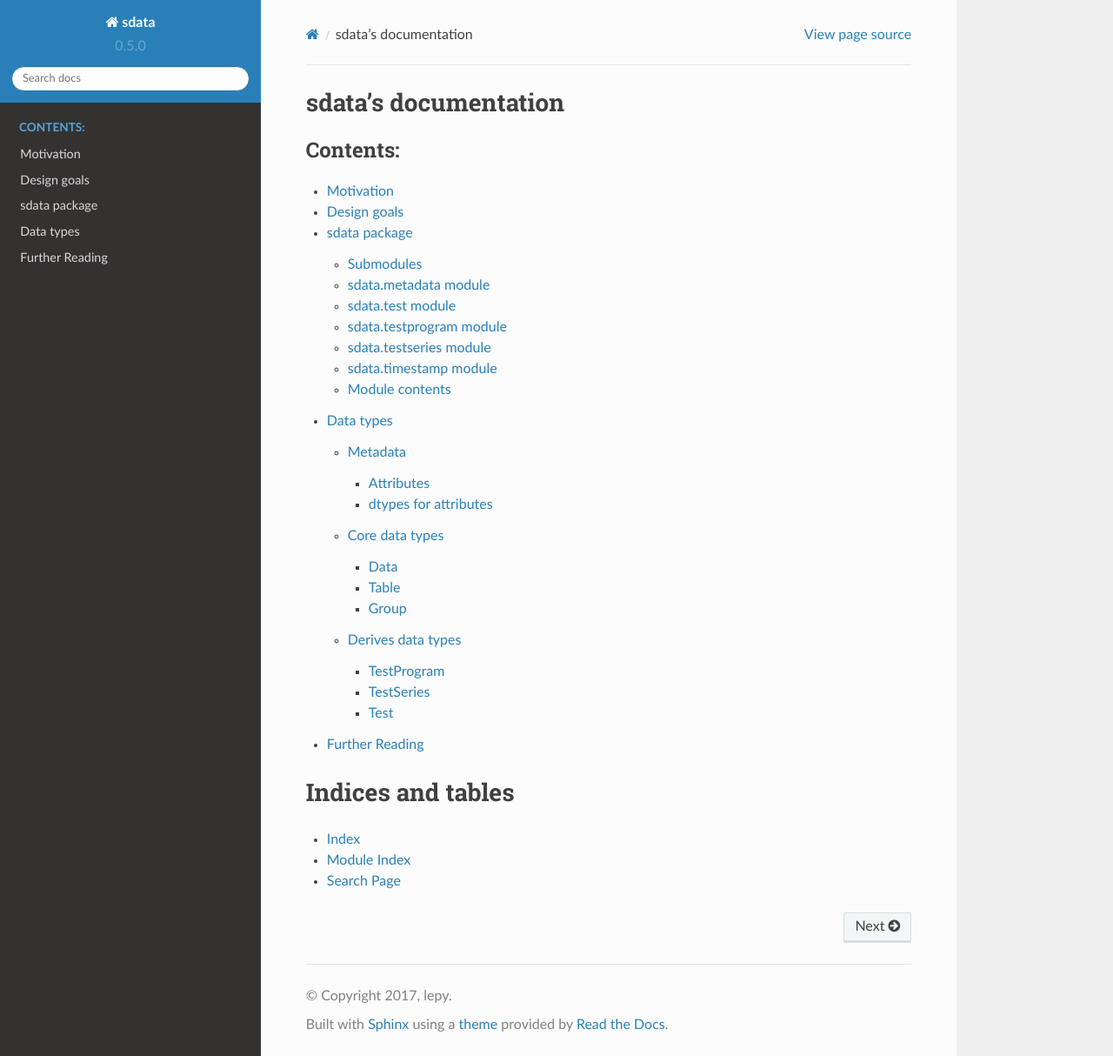
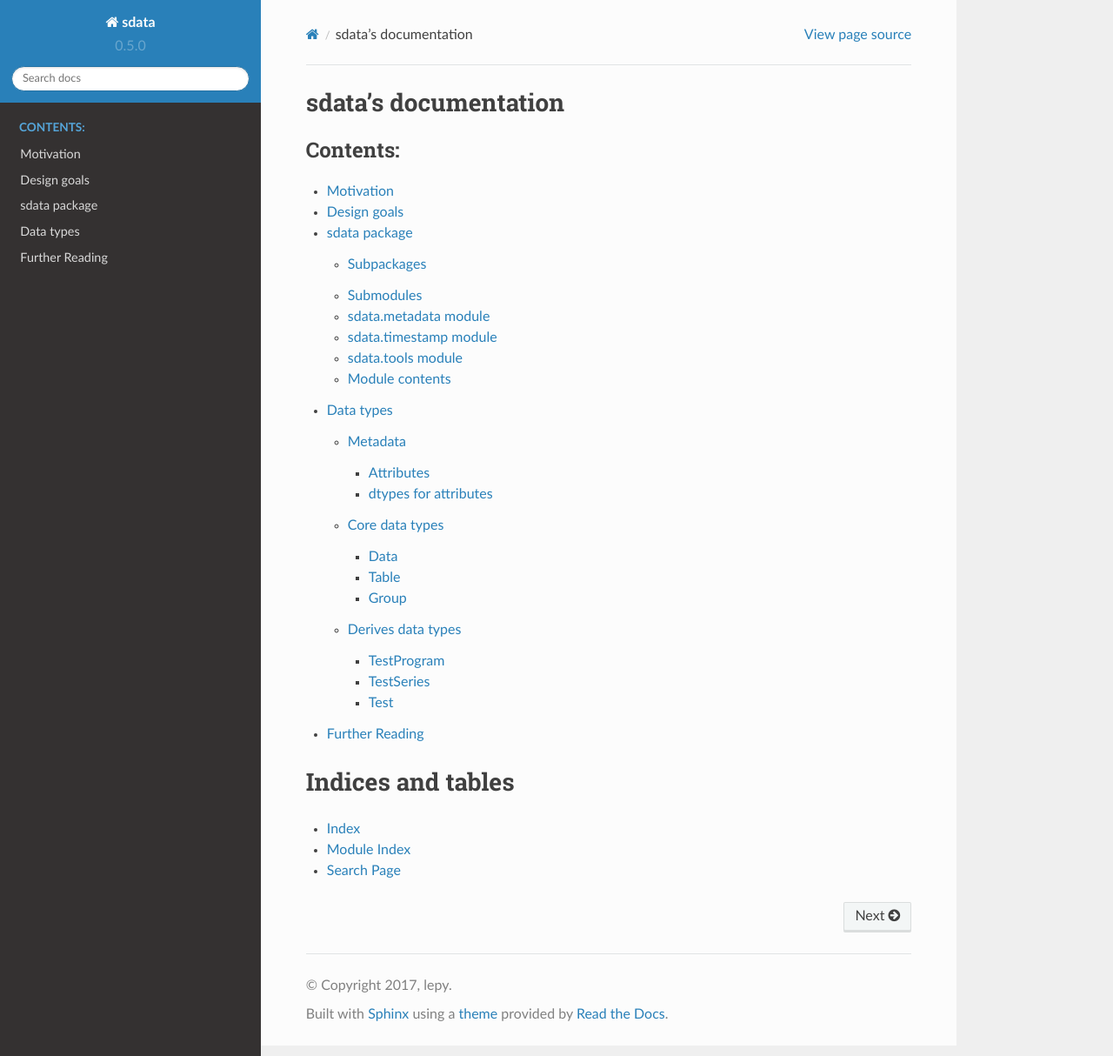
Before and after one commit to lepy/sdata, a Sphinx documentation site: the page built from docs/source/index.rst, in a window 1280 px wide and 1214 px high. Shown: the whole window at 87% size. Built offline with Sphinx 7.4.7 and the Read the Docs theme 2.0.0, drawn with Linux system fonts in a browser that asks for light colours; formulas are drawn with MathJax 3; pages that are not in the unit, such as notebooks, are missing from menus.

Commit message:
added xls index tool

```diff
--- a/docs/source/_dynamic/sdata.rst
+++ b/docs/source/_dynamic/sdata.rst
@@ -1,45 +1,36 @@
 sdata package
 =============
+
+Subpackages
+-----------
+
+.. toctree::
+
+    sdata.experiments
 
 Submodules
 ----------
 
-sdata\.metadata module
-----------------------
+sdata.metadata module
+---------------------
 
 .. automodule:: sdata.metadata
     :members:
     :undoc-members:
     :show-inheritance:
 
-sdata\.test module
-------------------
+sdata.timestamp module
+----------------------
 
-.. automodule:: sdata.test
+.. automodule:: sdata.timestamp
     :members:
     :undoc-members:
     :show-inheritance:
 
-sdata\.testprogram module
--------------------------
+sdata.tools module
+------------------
 
-.. automodule:: sdata.testprogram
-    :members:
-    :undoc-members:
-    :show-inheritance:
-
-sdata\.testseries module
-------------------------
-
-.. automodule:: sdata.testseries
-    :members:
-    :undoc-members:
-    :show-inheritance:
-
-sdata\.timestamp module
------------------------
-
-.. automodule:: sdata.timestamp
+.. automodule:: sdata.tools
     :members:
     :undoc-members:
     :show-inheritance:
--- a/docs/source/conf.py
+++ b/docs/source/conf.py
@@ -19,7 +19,7 @@
 #
 import os
 import sys
-sys.path.insert(0, os.path.abspath('./../../src'))
+sys.path.insert(0, os.path.abspath('./../..'))
 print(sys.path)
 
 # -- General configuration ------------------------------------------------
```
Also changed, not shown: 1 other file.
